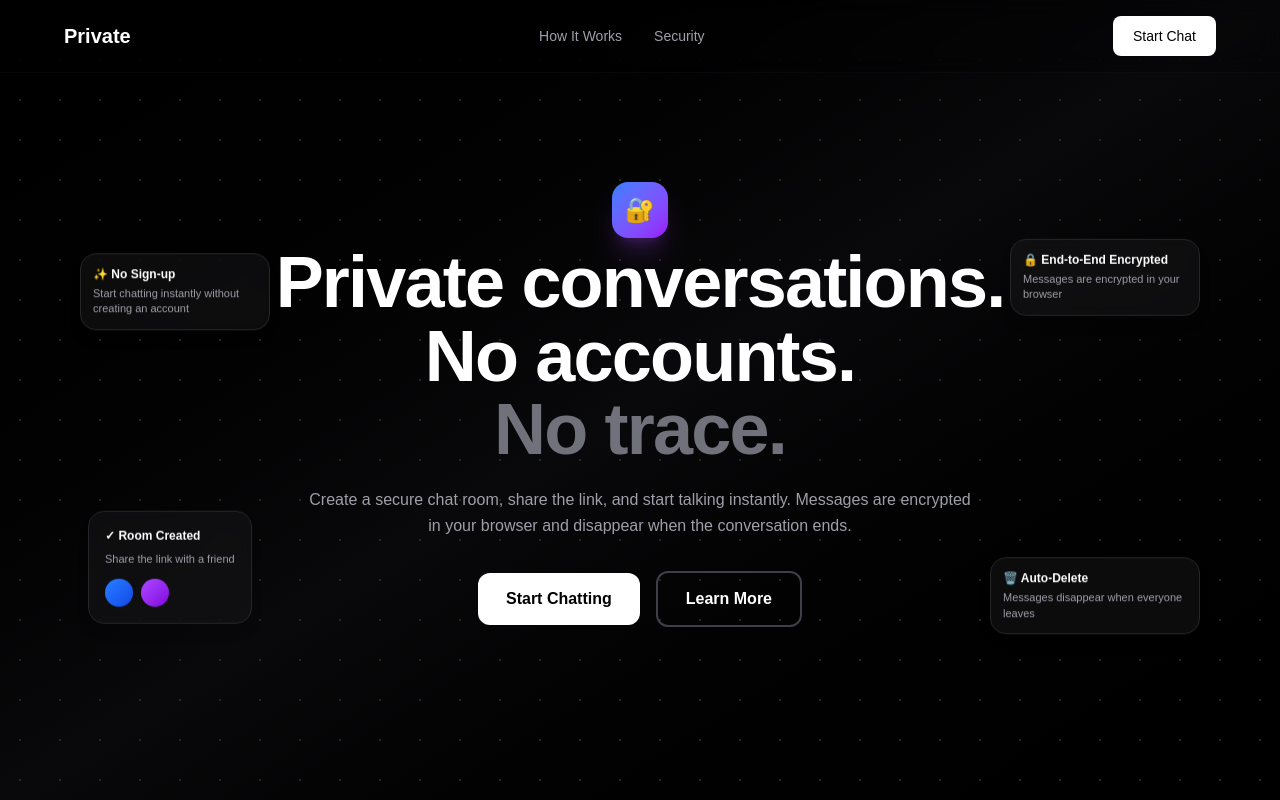
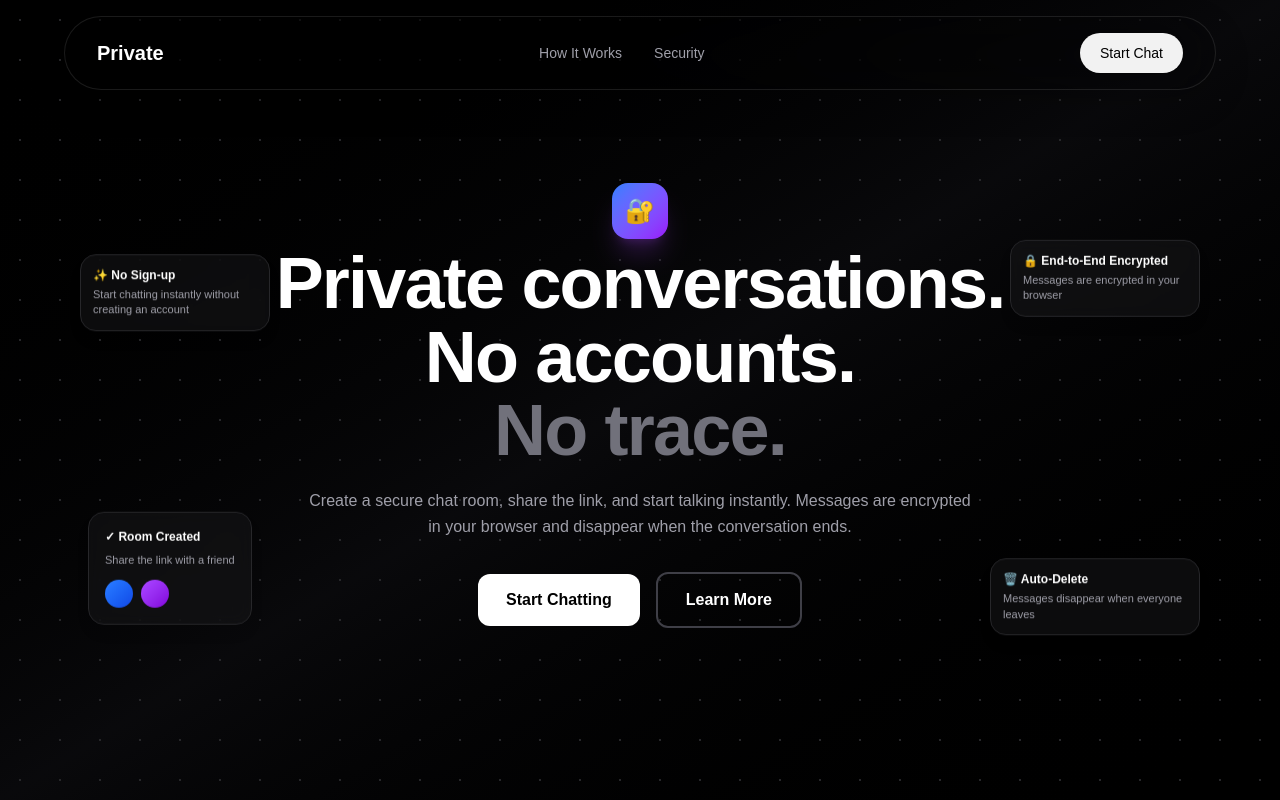
Before and after one commit to Ayomide-Philip/E2E, a Next.js app: page / in a window 1280 px wide. Built offline with nearby package versions, Linux system fonts and the light colour scheme.

Commit message:
style: enhance navigation bar styles for improved layout and visual consistency

```diff
--- a/app/page.tsx
+++ b/app/page.tsx
@@ -35,7 +35,7 @@ export default function Home() {
         }}
       />
 
-      <nav className="sticky top-0 z-50 flex items-center justify-between px-6 py-4 md:px-16 bg-black/20 backdrop-blur-md border-b border-zinc-800/20">
+      <nav className="sticky top-4 z-50 mx-auto flex w-[calc(100%-2rem)] max-w-6xl items-center justify-between rounded-full px-6 py-4 md:px-8 bg-black/20 backdrop-blur-2xl border border-white/10 shadow-[0_12px_35px_rgba(0,0,0,0.22)]">
         <div className="flex items-center gap-2">
           <span className="text-xl font-bold text-white">Private</span>
         </div>
@@ -55,7 +55,7 @@ export default function Home() {
           </a>
         </div>
 
-        <button className="bg-white text-black px-5 py-2.5 rounded-lg font-medium text-sm hover:bg-zinc-100 transition-colors">
+        <button className="bg-white/95 text-black px-5 py-2.5 rounded-full font-medium text-sm hover:bg-white transition-colors shadow-sm shadow-black/20">
           Start Chat
         </button>
       </nav>
```
